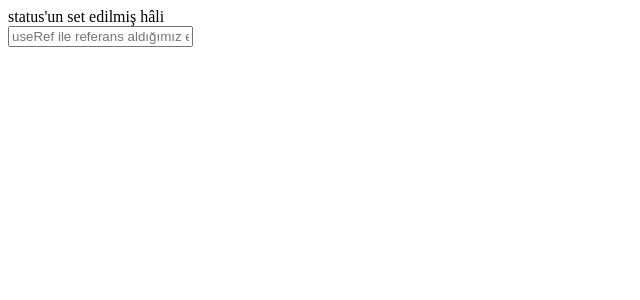
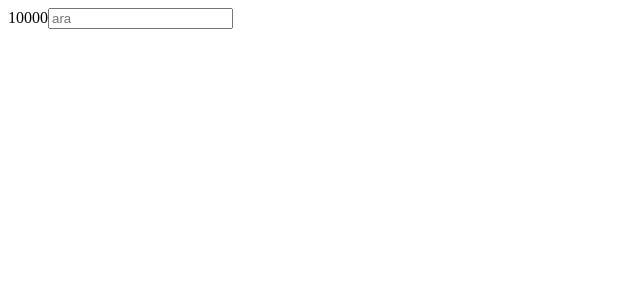
Before and after one commit to periakteon/react-giris, a React (Create React App) app: page / in a window 1280 px wide. Shown: the top 300 px of the page, without its empty margins (0-640 px from the left). Built offline with nearby package versions, Linux system fonts and the light colour scheme.

Commit message:
useMemo hook intro

```diff
--- a/src/App.js
+++ b/src/App.js
@@ -1,21 +1,28 @@
-import { useEffect, useRef, useState } from 'react';
+import { useMemo, useState } from 'react';
 
 function App() {
-  const [status, setStatus] = useState("status'un ilk hâli");
-  const firstRef = useRef();
+  const [count, setCount] = useState(0);
+  const [text, setText] = useState("");
 
-  useEffect(() => {
-    setStatus("status'un set edilmiş hâli")
-  }, [])
+  const func = (num) => {
+    console.log('hesaplanıyor.... : ');
+    for (let i = 0; i < 10000; i++) {
+      console.log(i);
+      num++;
+    }
+    return num;
+  };
 
-  console.log('Ref örneğimiz: ', firstRef.current);
-  // Ref örneğimiz:  <input placeholder=​"useRef ile referans aldığımız element.. '.current' ile de ilk key'e ulaşıyoruz">​
-    return (
-      <>
-      <div>{status}</div>
-      <input ref={firstRef} placeholder="useRef ile referans aldığımız element.. '.current' ile de ilk key'e ulaşıyoruz"/>
-      </>
-    );
+  // useMemo syntax: useMemo(() => first, [second])
+  // burada aslında şunu demiş oluyoruz: sayfada hangi render işlemi yapılırsa yapılsın (bu örnekte setText değeri değiştikçe sayfa render oluyor) "count" değerinde bir değişiklik olmadığı sürece count'u render etme. Yani yukarıdaki for döngüsü her render işleminde çalışmış olmayacak - count ile ilgili render işlemleri hariç.
+  const memo = useMemo( () => func(count), [count]);
+
+  return (
+  <>
+  {memo}
+  <input value={text} onChange={e => setText(e.target.value)} placeholder='ara'/>
+  </>
+  )
 }
 
 export default App;
```
Also changed, not shown: 1 other file (tests, documents, lock files or other folders).
